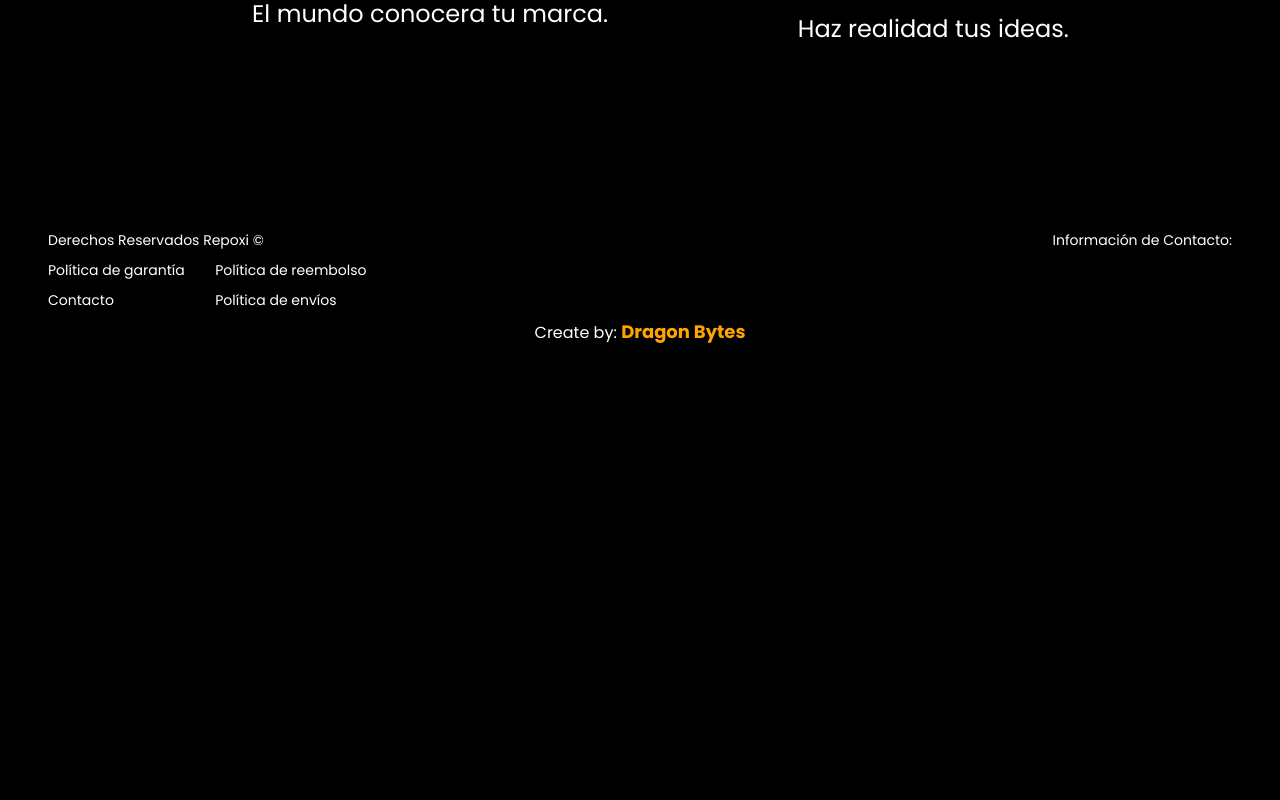
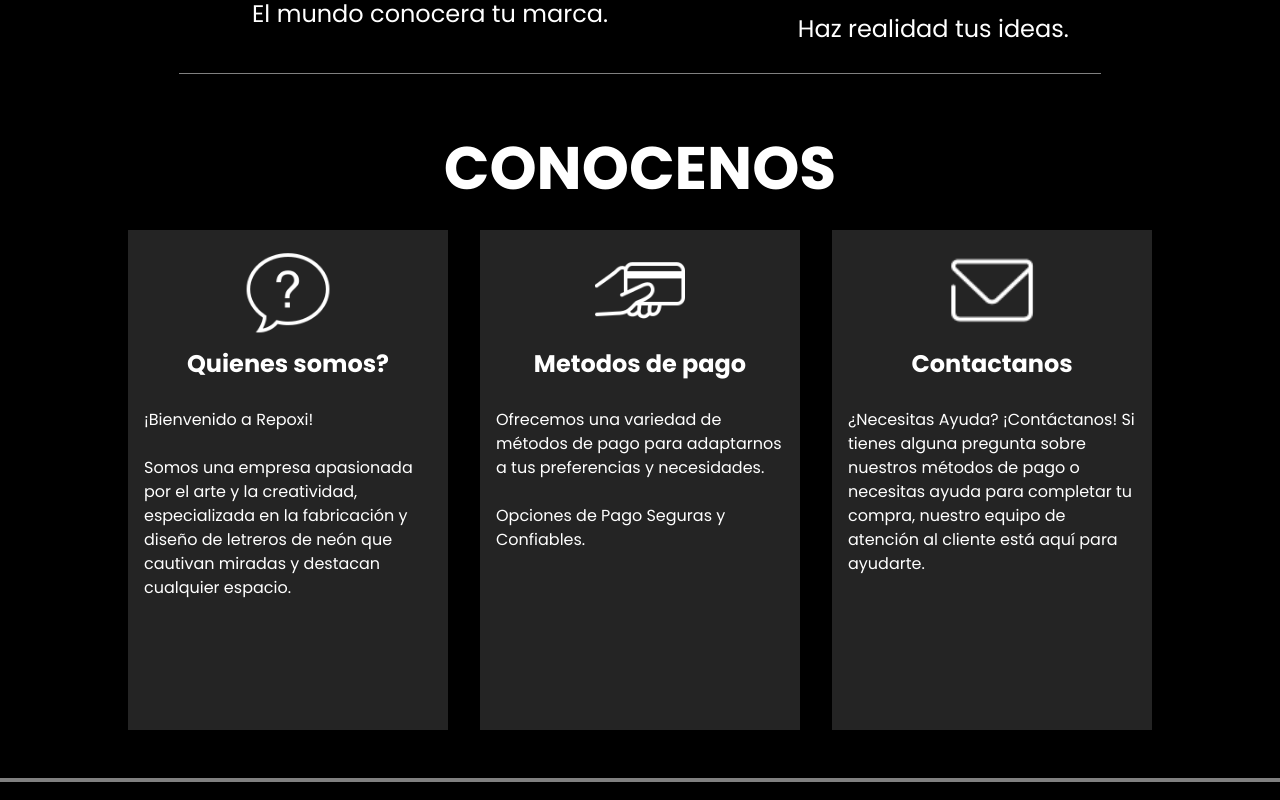
Before and after one commit to aten039/repoxi_react_vite, a React (Vite) app: page / in a window 1280 px wide. Shown: the part 960-1760 px from the top of the page. Before the commit the page ends 1333 px from the top, so only its background shows below. Built offline with nearby package versions, Linux system fonts and the light colour scheme.

Commit message:
component ourInfo, fix css footer and content

```diff
--- a/src/components/layouts/layout.module.css
+++ b/src/components/layouts/layout.module.css
@@ -90,9 +90,10 @@
 
 .footer{
     margin-top: 3rem;
-    padding: 3rem 3rem 2rem 3rem;
+    padding: 2rem;
     width: 100%;
     background-color: var(--bg-menu);
+    border-top: solid gray 4px;
 }
 .footer_content{
     display: flex;
--- a/src/components/main/home/Home.tsx
+++ b/src/components/main/home/Home.tsx
@@ -1,5 +1,6 @@
 import Banner from "../../ui/banner/Banner";
 import Content_info from "../../ui/content_info/Content_info";
+import OurInfo from "../../ui/OurInfo/OurInfo";
 import style from './home.module.css'
 
 export default function Home() {
@@ -13,7 +14,9 @@
       <Content_info/>
      </div>
 
-
+      <div>
+        <OurInfo/>
+      </div>
 
 
     </div>
--- /dev/null
+++ b/src/components/ui/OurInfo/OurInfo.module.css
@@ -0,0 +1,59 @@
+.title{
+    font-size: var(--text-6xl);
+    text-align: center;
+    font-weight: bold;
+    text-transform: uppercase;
+    margin-bottom: 2rem;
+}
+
+.content{
+    width: 80%;
+    margin: 0 auto;
+    display: flex;
+    justify-content: space-between;
+    align-items: center;
+    align-content: center;
+    gap: 2rem;
+}
+
+.icon{
+    padding: 1rem;
+    background-color: var(--bg-content);
+    flex: 1;
+    height: 500px;
+}
+
+.icon img{
+    width: 90px;
+    height: auto;
+    display: block;
+    margin: 0 auto;
+}
+
+.icon_title{
+    font-size: var(--text-2xl);
+    font-weight: bold;
+    padding: 1rem;
+    text-align: center;
+    margin-bottom: 1rem;
+}
+.icon_description{
+    font-size: var(--text-base);
+    text-align: left;
+    line-height: 1.5;
+    margin-bottom: 1.5rem;
+}
+
+@media(max-width:991px){
+    .content{
+        flex-direction: column;
+    }
+    .title{
+        font-size: var(--text-4xl);
+    }
+}
+@media(min-width:1600px){
+    .content{
+        width: 60%;
+    }
+}
--- /dev/null
+++ b/src/components/ui/OurInfo/OurInfo.tsx
@@ -0,0 +1,29 @@
+import style from "./OurInfo.module.css"
+
+export default function OurInfo() {
+  return (
+    <div>
+      <h3 className={style.title}>Conocenos</h3>
+        <div className={style.content}>
+            <div className={style.icon}>
+                <img src="/img/prregunta.png" alt="icono seguridad" loading="lazy"/>
+                <h3 className={style.icon_title}>Quienes somos?</h3>
+                <p className={style.icon_description}>¡Bienvenido a Repoxi!</p>
+                <p className={style.icon_description}>Somos una empresa apasionada por el arte y la creatividad, especializada en la fabricación y diseño de letreros de neón que cautivan miradas y destacan cualquier espacio.</p>
+            </div>
+            <div className={style.icon}>
+                <img src="/img/pago.png" alt="icono precio" loading="lazy"/>
+                <h3 className={style.icon_title}>Metodos de pago</h3>
+                <p className={style.icon_description}>Ofrecemos una variedad de métodos de pago para adaptarnos a tus preferencias y necesidades.</p>
+                <p className={style.icon_description}>Opciones de Pago Seguras y Confiables.</p>
+            </div>
+            <div className={style.icon}>
+                <img src="/img/contacto.png" alt="icono A tiempo" loading="lazy"/>
+                <h3 className={style.icon_title}>Contactanos </h3>
+                <p className={style.icon_description}>¿Necesitas Ayuda? ¡Contáctanos!
+                    Si tienes alguna pregunta sobre nuestros métodos de pago o necesitas ayuda para completar tu compra, nuestro equipo de atención al cliente está aquí para ayudarte.</p>
+            </div>
+      </div>
+    </div>
+  )
+}
--- a/src/components/ui/content_info/content_info.module.css
+++ b/src/components/ui/content_info/content_info.module.css
@@ -18,6 +18,7 @@
     justify-content: space-between;
     align-items: center;
     align-content: center;
+    border-bottom: solid gray 1px;
 }
 .content_text{
     font-size: var(--text-2xl);
@@ -60,9 +61,18 @@
     .bg{
         padding: 2rem;
     }
+    .content_text{
+        padding: 2rem 0;
+    }
 }
 .pie_text{
     text-align: right;
     padding: 2rem;
     font-size: var(--text-2xl)
 }
+
+@media(min-width:1600px){
+    .content{
+        width: 60%;
+    }
+}
```
